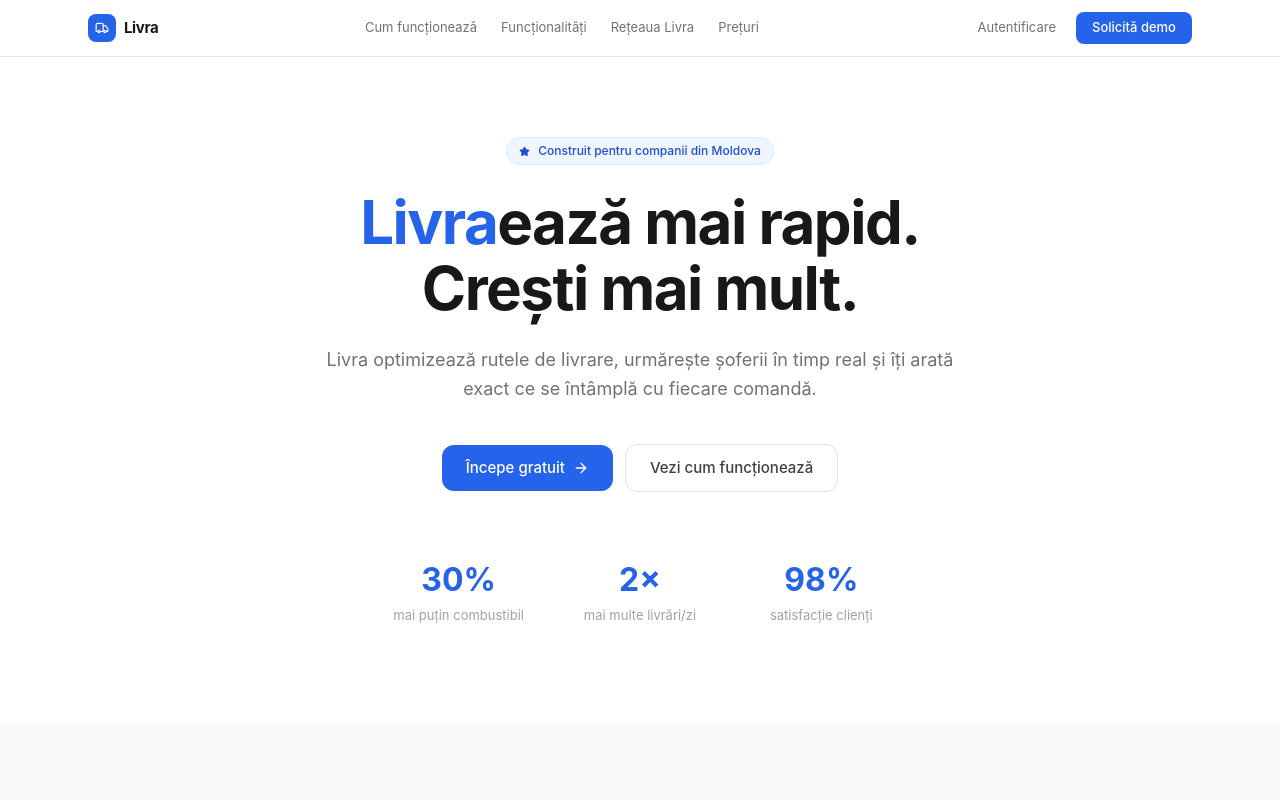
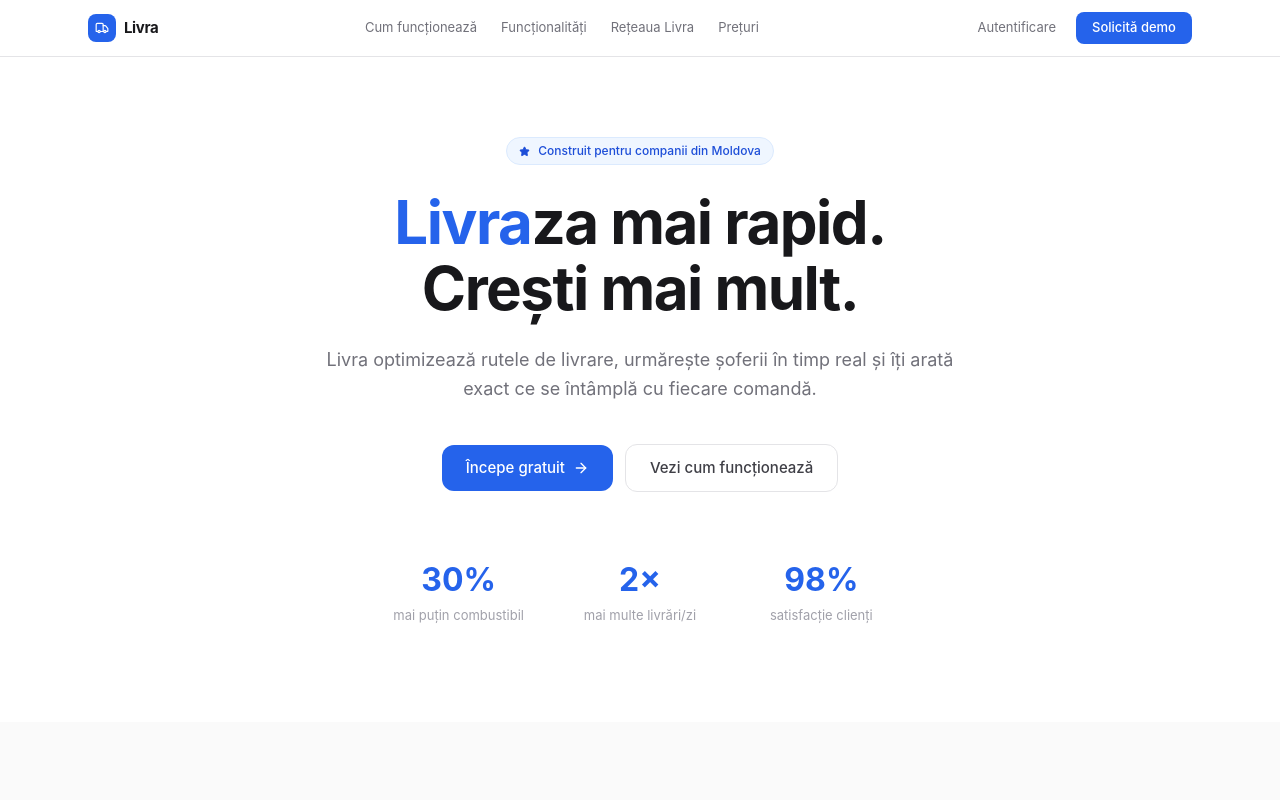
Before and after one commit to LoleWorks/livra, a React (Vite) app: page / in a window 1280 px wide. Shown: the top 800 px of the page. Built offline with nearby package versions, Linux system fonts and the light colour scheme; no server answers.

Commit message:
Update hero headline to use Moldovan word 'Livraza'
Replaces 'Livraează' with 'Livraza' in the hero section — a real word in
old Moldovan that naturally embeds the brand name 'Livra'.

https://claude.ai/code/session_01DJ4RT4wmcz3uLVnQGExbEP

```diff
--- a/src/pages/Landing.tsx
+++ b/src/pages/Landing.tsx
@@ -810,7 +810,7 @@ export default function Landing() {
           Construit pentru companii din Moldova
         </div>
         <h1 className="text-[48px] md:text-[60px] font-bold tracking-tight leading-[1.1] text-zinc-900 dark:text-zinc-50 mb-6">
-          <span className="text-blue-600">Livra</span>ează mai rapid.<br />
+          <span className="text-blue-600">Livra</span>za mai rapid.<br />
           Crești mai mult.
         </h1>
         <p className="text-[18px] text-zinc-500 dark:text-zinc-400 max-w-2xl mx-auto leading-relaxed mb-10">
```
